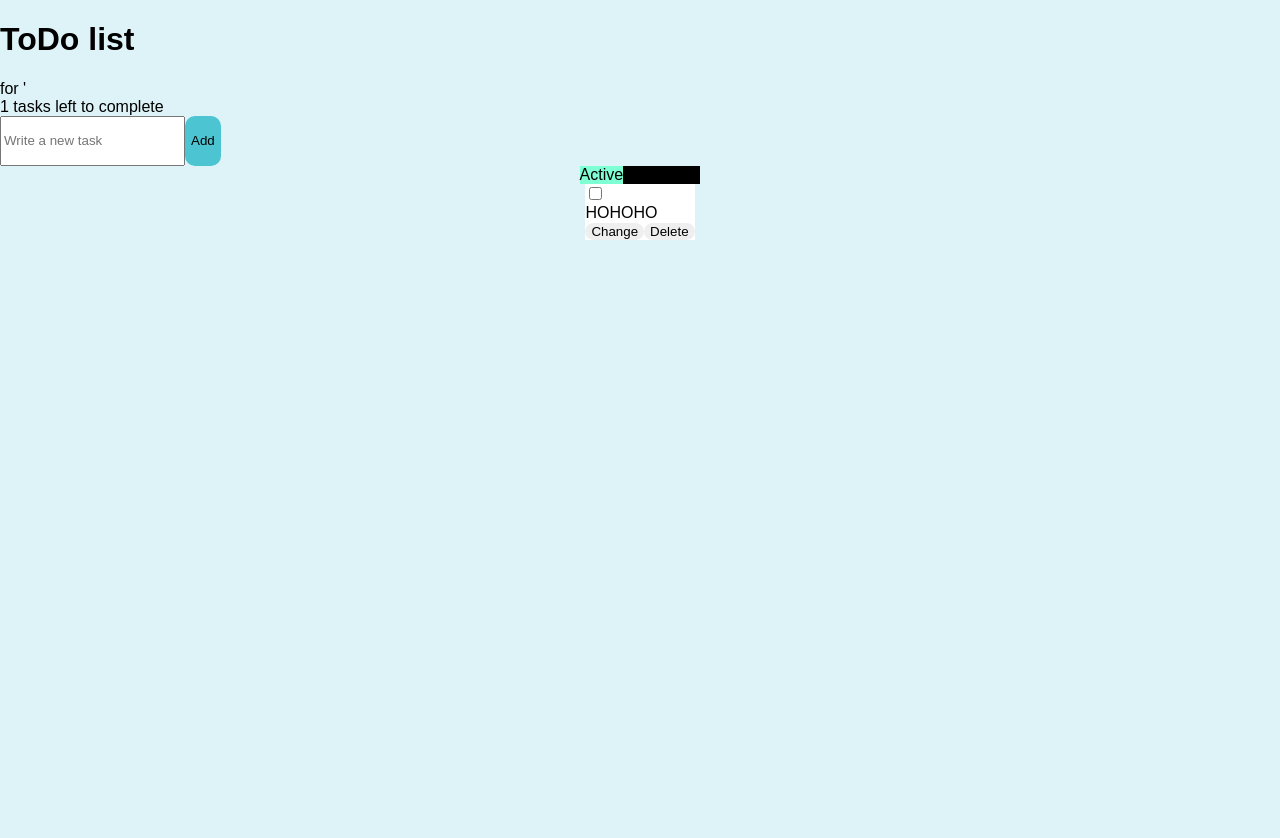
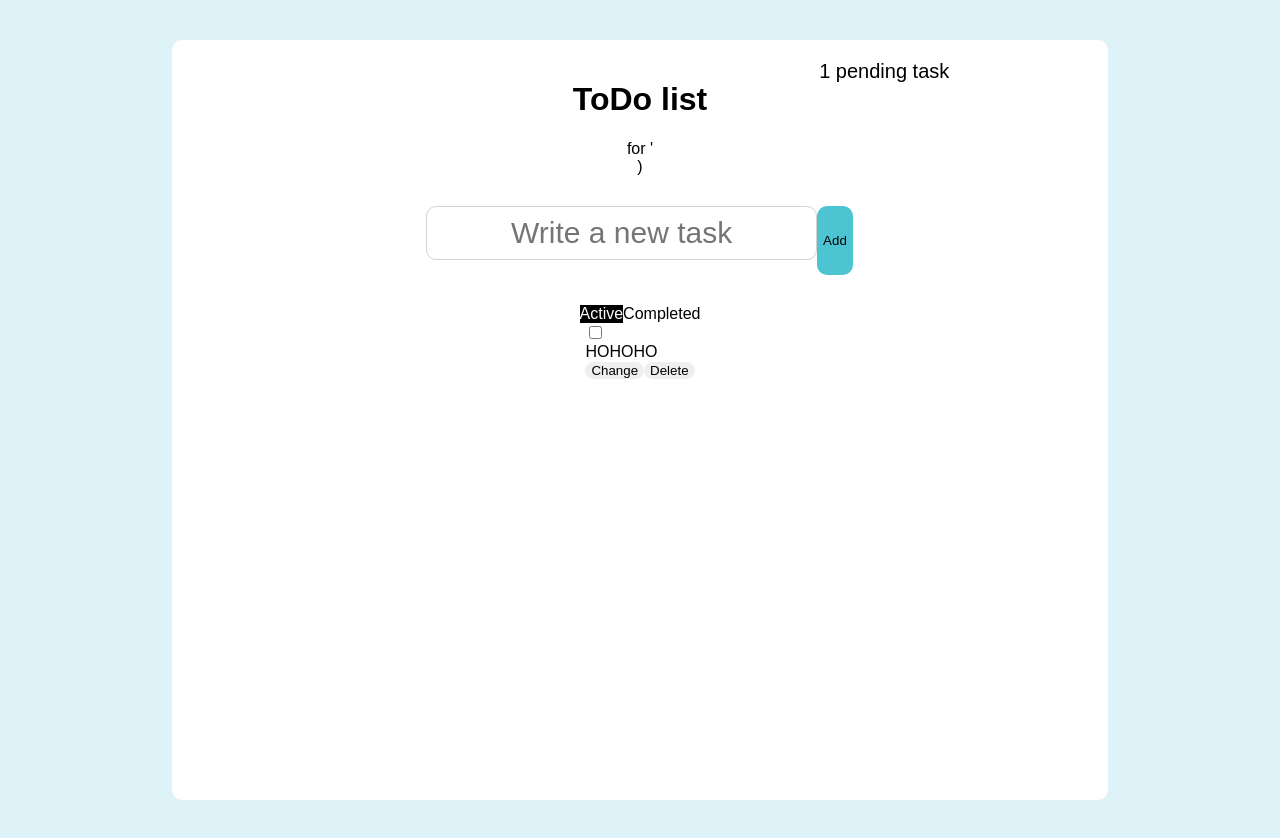
Before and after one commit to xzfantom/react-intensive, a React (Create React App) app: page /to-do in a window 1280 px wide. Before the commit the page ends 800 px from the top, so only its background shows below. Built offline with nearby package versions, Linux system fonts and the light colour scheme.

Commit message:
feat: add styling to welcome and to main page

```diff
--- a/src/components/Input/Input.module.css
+++ b/src/components/Input/Input.module.css
@@ -1,19 +1,32 @@
-input {
+.input {
+  text-align: center;
   height: 50px;
   width: 90%;
   max-width: 400px;
   font-size: 30px;
-  border-radius: 5px;
+  border-radius: 10px;
   border: 1px solid rgb(212, 209, 209);
   margin-bottom: 15px;
 }
-input:focus {
-  outline: 3px solid #34a8b5;
-  border-radius: 5px;
+.input:focus {
+  outline: 2px solid #34a8b5;
+  border-radius: 10px;
   border-color: transparent;
 }
-input:hover {
-  outline: 3px solid #34a8b5;
-  border-radius: 5px;
+.input:hover {
+  outline: 2px solid #34a8b5;
+  transition: outline 0.05s linear;
+  border-radius: 10px;
   border-color: transparent;
 }
+
+@keyframes myanim {
+  50% {
+    outline: 3.5px solid #34a8b5;
+  }
+}
+
+.errorInput {
+  outline: 0px solid #34a8b5;
+  animation: myanim 3s infinite;
+}
--- a/src/components/Input/Input.tsx
+++ b/src/components/Input/Input.tsx
@@ -1,15 +1,20 @@
 import { FC } from 'react';
+import styles from './Input.module.css';
 
 type Props = {
   onChangeCallback: (arg0: string) => void;
   inputValue: string;
   placeholder: string;
+  errorInput: boolean;
 };
 
 const Input: FC<Props> = (props) => {
-  const { inputValue, onChangeCallback, placeholder } = props;
+  const { inputValue, onChangeCallback, placeholder, errorInput } = props;
+
+  const errorStyle = errorInput ? styles.errorInput : null;
   return (
     <input
+      className={`${styles.input} ${errorStyle}`}
       type="text"
       onChange={(event) => onChangeCallback(event.currentTarget.value)}
       value={inputValue}
--- a/src/components/InputTask/InputTask.tsx
+++ b/src/components/InputTask/InputTask.tsx
@@ -8,11 +8,15 @@ import { addTodo } from '../../store/todoSlice';
 const InputTask: FC = () => {
   const dispatch = useAppDispatch();
   const [inputValue, setInputValue] = useState('');
+  const [errorInput, setErrorInput] = useState(false);
 
   const onTaskAdd = () => {
     if (!inputValue) {
+      setErrorInput(false);
+      setErrorInput(true);
       return;
     }
+    setErrorInput(false);
     dispatch(addTodo(inputValue));
     setInputValue('');
   };
@@ -21,6 +25,7 @@ const InputTask: FC = () => {
     onChangeCallback: setInputValue,
     inputValue: inputValue,
     placeholder: 'Write a new task',
+    errorInput: errorInput,
   };
 
   return (
--- a/src/components/Tabs/Tabs.module.css
+++ b/src/components/Tabs/Tabs.module.css
@@ -5,9 +5,11 @@
 }
 
 .highlited {
-  background-color: aquamarine;
+  color: white;
+  background-color: black;
 }
 
 .normal {
-  background-color: black;
+  color: black;
+  background-color: white;
 }
--- a/src/components/TaskList/TaskList.module.css
+++ b/src/components/TaskList/TaskList.module.css
@@ -3,4 +3,5 @@
   flex-direction: column;
   justify-content: center;
   align-items: center;
+  width: 100%;
 }
--- a/src/components/ToDo/ToDo.module.css
+++ b/src/components/ToDo/ToDo.module.css
@@ -1,4 +1,14 @@
 .container {
-  color: blue;
+  background-color: white;
+  border-radius: 10px;
+  padding: 20px;
   display: flex;
+  justify-content: flex-start;
+  align-items: center;
+  flex-direction: column;
+  width: 70vw;
+  min-width: 230px;
+  height: 90vh;
+  row-gap: 30px;
+  margin: 5vh auto;
 }
--- a/src/components/ToDo/ToDo.tsx
+++ b/src/components/ToDo/ToDo.tsx
@@ -2,15 +2,15 @@ import { FC } from 'react';
 import TaskList from '../TaskList/TaskList';
 import User from '../User/User';
 import InputTask from '../InputTask/InputTask';
-// import styles from './ToDo.module.css';
+import styles from './ToDo.module.css';
 
 const ToDo: FC = () => {
   return (
-    <>
+    <div className={styles.container}>
       <User />
       <InputTask />
       <TaskList />
-    </>
+    </div>
   );
 };
 
--- a/src/components/User/User.module.css
+++ b/src/components/User/User.module.css
@@ -1,9 +1,19 @@
 .container {
+  position: relative;
   display: flex;
+  justify-content: center;
+  align-items: center;
   flex-direction: column;
+  width: 100%;
+}
+.numOfActiveTasks {
+  position: absolute;
+  font-weight: 300;
+  font-size: 20px;
+  top: 0;
+  left: 70%;
 }
 
-.userAvatar {
-  height: 50px;
-  width: 50px;
+.green {
+  color: rgb(0, 255, 170);
 }
--- a/src/components/User/User.tsx
+++ b/src/components/User/User.tsx
@@ -8,12 +8,25 @@ const User: FC = () => {
   const allToDos = useSelector((state: RootState) => state.todoReducer.todos);
   const arrayOfAllTasks = Object.values(allToDos);
   let numOfActiveTasks = arrayOfAllTasks.filter((todo) => todo.isCompleted === false).length;
+  const getTaskTrackingText = () => {
+    if (numOfActiveTasks === 1) return `${numOfActiveTasks} pending task`;
+    if (numOfActiveTasks) return `${numOfActiveTasks} pending tasks`;
+    if (numOfActiveTasks === 0) return `No pending tasks`;
+    else return null;
+  };
+
+  const getActiveTasksClassName = () => {
+    if (numOfActiveTasks === 0) return styles.green;
+  };
 
   return (
     <div className={styles.container}>
       <h1>{`ToDo list`}</h1>
       <div>{`for ${userName}'`}</div>
-      <div>{`${numOfActiveTasks} tasks left to complete`}</div>
+      <div className={`${styles.numOfActiveTasks} ${getActiveTasksClassName()}`}>
+        {getTaskTrackingText()}
+      </div>
+      )
     </div>
   );
 };
--- a/src/components/Welcome/Welcome.module.css
+++ b/src/components/Welcome/Welcome.module.css
@@ -1,7 +1,7 @@
 .layoutForWelcomePage {
   position: relative;
   background-color: white;
-  border-radius: 5px;
+  border-radius: 10px;
   padding: 20px;
   display: flex;
   justify-content: center;
--- a/src/components/Welcome/Welcome.tsx
+++ b/src/components/Welcome/Welcome.tsx
@@ -31,6 +31,7 @@ const Welcome = () => {
           //  @ts-ignore
           value={userName}
           placeholder="Enter your name"
+          errorInput={true}
         />
         {isError && <div className={styles.errorMessage}>{ERROR_MESSAGE}</div>}
         <Button myStyle="primary" type="button" onClick={onClickSaveButton}>
```
